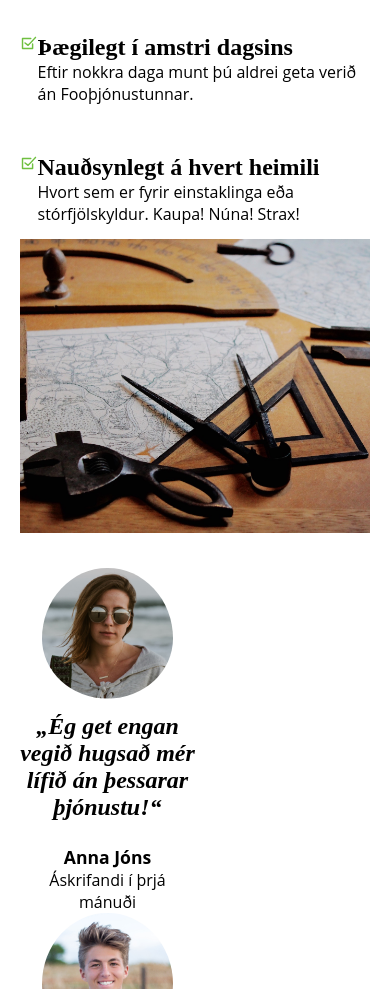
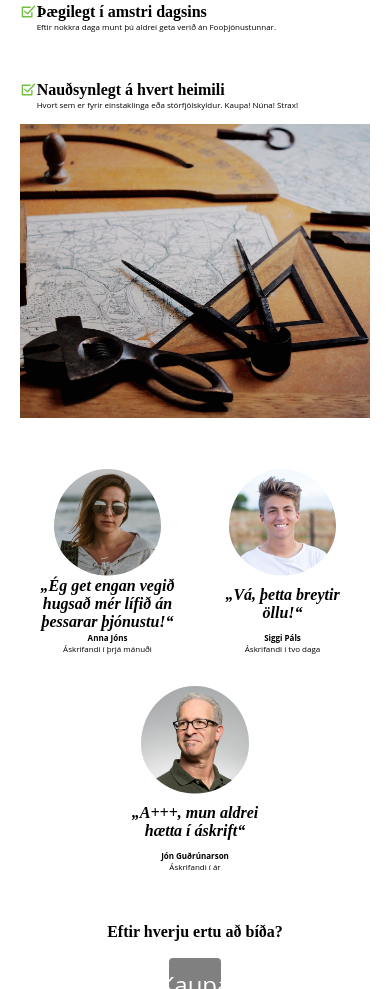
Before and after one commit to helgigretar/stortverkefni, a website: page gogn/index.html in a window 390 px wide. Shown: the part 1011-2000 px from the top of the page. Drawn offline with Linux system fonts and the light colour scheme.

Commit message:
Update
Near done

```diff
--- a/gogn/index.html
+++ b/gogn/index.html
@@ -49,39 +49,27 @@
       <div class="wannabe">
         <div class="celeb">
           <img src="profile1.jpg" class="profile">
-          <h2>
-              „Ég get engan vegið hugsað mér lífið án þessarar þjónustu!“
-            </h2>
-          <p class="bigname">
-            Anna Jóns
-          </p>
-          <p>
-            Áskrifandi í þrjá mánuði
-          </p>
+          <div class="celebtext">
+            <h2>„Ég get engan vegið hugsað mér lífið án þessarar þjónustu!“</h2>
+            <p class="bigname">Anna Jóns</p>
+            <p>Áskrifandi í þrjá mánuði</p>
+          </div>
         </div>
         <div class="celeb">
           <img src="profile2.jpg" class="profile">
-          <h2>
-              „Vá, þetta breytir öllu!“
-            </h2>
-          <p class="bigname">
-            Siggi Páls
-          </p>
-          <p>
-            Áskrifandi í tvo daga
-          </p>
+          <div class="celebtext">
+            <h2>„Vá, þetta breytir öllu!“</h2>
+            <p class="bigname">Siggi Páls</p>
+            <p>Áskrifandi í tvo daga</p>
+          </div>
         </div>
         <div class="celeb">
           <img src="profile3.jpg" class="profile">
-          <h2>
-              „A+++, mun aldrei hætta í áskrift“
-            </h2>
-          <p class="bigname">
-            Jón Guðrúnarson
-          </p>
-          <p>
-            Áskrifandi í ár
-          </p>
+          <div class="celebtext">
+            <h2>„A+++, mun aldrei hætta í áskrift“</h2>
+            <p class="bigname">Jón Guðrúnarson</p>
+            <p>Áskrifandi í ár</p>
+          </div>
         </div>
       </div>
       <div class="lastbutt">
--- /dev/null
+++ b/gogn/scss/about.scss
@@ -0,0 +1,27 @@
+.quote {
+  font-size: 1.5em;
+  padding: 1.2em;
+
+  p {
+    margin-left: 13px;
+  }
+}
+
+.bg-sub-img {
+  background-image: url('bg-subpage.jpg');
+}
+
+
+.flex-quote {
+  display: flex;
+  flex-wrap: nowrap;
+
+  @media (max-width: 400px) {
+    flex-wrap: wrap;
+  }
+}
+
+.abouthead {
+  margin-bottom: 1em;
+  margin-top: 5em;
+}
--- a/gogn/scss/info.scss
+++ b/gogn/scss/kaup.scss
@@ -1,7 +1,6 @@
 .kaup {
   display: flex;
   flex-flow: row;
-  font-family: 'Open Sans';
 
   @media (max-width: 400px) {
     flex-flow: column;
--- a/gogn/scss/main.scss
+++ b/gogn/scss/main.scss
@@ -1,12 +1,3 @@
-p {
-  font-family: 'Open Sans';
-}
-
-h1,
-h2,
-h3 {
-  font-family: 'Roboto Slab';
-}
 // Index Header Image
 .bg-img {
   // Index Header Control
@@ -40,6 +31,16 @@ h3 {
     padding: .1em;
   }
 
+  .heading--two {
+    animation: 2s ease 1s 1 forwards visible;
+    opacity: 0;
+  }
+
+  .heading--one {
+    animation: 2s ease 2s 1 forwards visible;
+    opacity: 0;
+  }
+
   .mainbutt {
     background-color: $color-grey;
     color: $color-white;
@@ -50,16 +51,6 @@ h3 {
     &:hover {
       background-color: $color-darkgrey;
     }
-  }
-
-  .heading--two {
-    animation: 2s ease 1s 1 forwards visible;
-    opacity: 0;
-  }
-
-  .heading--one {
-    animation: 2s ease 2s 1 forwards visible;
-    opacity: 0;
   }
 
   a {
@@ -80,6 +71,7 @@ h3 {
 
   .midlist {
     list-style: none;
+    padding-right: 5%;
     padding-top: 10%;
   }
 
@@ -98,6 +90,9 @@ h3 {
   margin-top: 10%;
 
   .celeb {
+    align-items: center;
+    display: flex;
+    flex-flow: column;
     text-align: center;
     width: 33%;
   }
@@ -108,18 +103,28 @@ h3 {
     width: 75%;
   }
 
+  .celebtext {
+    display: flex;
+    flex-flow: column;
+  }
+
   .bigname {
     font-size: 1.1em;
     font-weight: bold;
   }
 
   h2 {
+    display: flex;
+    flex-direction: column;
     font-style: italic;
-    padding-bottom: 1em;
+    height: 3em;
+    justify-content: center;
+    padding-bottom: .5em;
+    text-align: center;
   }
 
   @media (max-width: 400px) {
-    flex-flow: column;
+    flex-flow: column nowrap;
 
     .celeb {
       width: 100%;
@@ -128,7 +133,16 @@ h3 {
 
   @media (max-width: 600px) {
     flex-flow: row wrap;
-    width: 50%;
+
+    .celeb {
+      margin: auto;
+      padding: 1em;
+      width: 50%;
+    }
+
+    .bigname {
+      font-size: .5em;
+    }
   }
 }
 
--- a/gogn/scss/text.scss
+++ b/gogn/scss/text.scss
@@ -1,9 +1,4 @@
-p {
-  font-family: 'Open Sans';
-}
-
 .text {
-  font-family: 'Open Sans';
 
   &__p {
     margin-bottom: 20px;
@@ -11,3 +6,28 @@ p {
     padding-left: 1em;
   }
 }
+
+h1,
+h2 {
+  font-family: 'Roboto Slab';
+}
+
+h3 {
+  font-family: 'Roboto Slab';
+  padding-top: 3em;
+}
+
+p {
+  font-family: 'Open Sans';
+}
+
+@media (max-width: 599px) {
+  h2 {
+    font-size: 1em;
+  }
+
+  p {
+    font-size: .5em;
+  }
+
+}
--- a/gogn/styles.scss
+++ b/gogn/styles.scss
@@ -17,7 +17,7 @@ html {
   }
 }
 
-:*,
+*,
 *:after,
 *:before {
   box-sizing: inherit;
@@ -50,34 +50,13 @@ img {
   max-width: 100%;
 }
 
-h3 {
-  padding-top: 3em;
-}
 
-.quote {
-  font-size: 1.5em;
-  padding: 1.2em;
-
-  p {
-    margin-left: 13px;
-  }
-}
-
-.bg-sub-img {
-  background-image: url('bg-subpage.jpg');
-}
-
-
-.flex-quote {
-  display: flex;
-  flex-wrap: wrap;
-}
-
+@import 'scss/about';
+@import 'scss/button';
+@import 'scss/footer';
 @import 'scss/grid';
 @import 'scss/heading';
+@import 'scss/kaup';
+@import 'scss/NavigationBar';
+@import 'scss/main';
 @import 'scss/text';
-@import 'scss/NavigationBar';
-@import 'scss/button';
-@import 'scss/info';
-@import 'scss/footer';
-@import 'scss/main';
```
Also changed, not shown: gogn/about.html (+2 -7 lines), gogn/styles.css.
